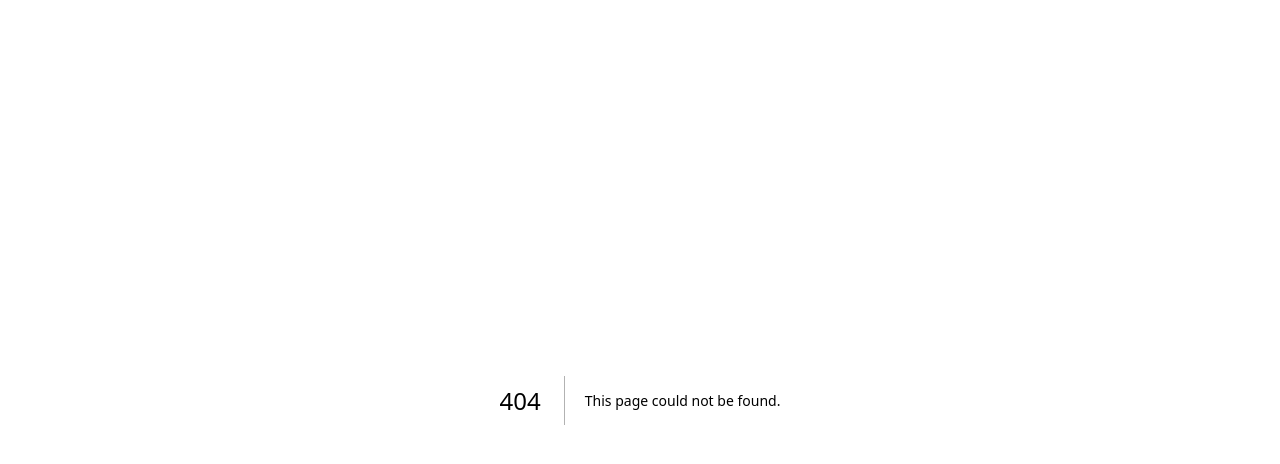
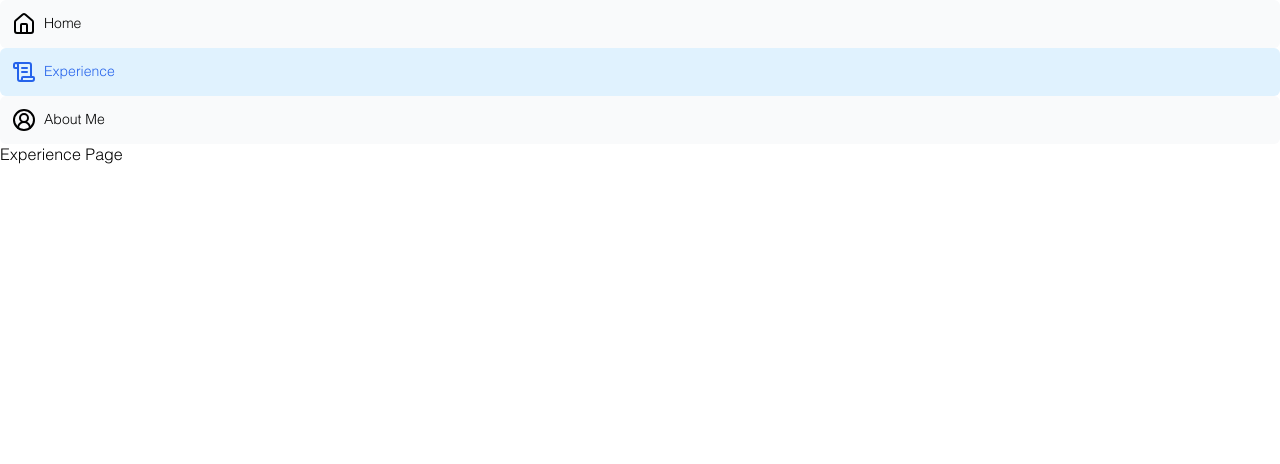
Before and after one commit to hrobb/personalSiteBase, a Next.js app: page /experience in a window 1280 px wide. Before the commit this address had no page. Shown: the top 464 px of the page. Built offline with nearby package versions, Linux system fonts and the light colour scheme.

Commit message:
First component, linking, new page

```diff
--- /dev/null
+++ b/app/experience/page.tsx
@@ -0,0 +1,3 @@
+export default function Page() {
+	return <p>Experience Page</p>;
+  }
--- a/app/layout.tsx
+++ b/app/layout.tsx
@@ -1,8 +1,12 @@
 import type { Metadata } from "next";
-import { Inter } from "next/font/google";
+import localFont from "next/font/local";
 import "./globals.css";
+import NavLinks from "./ui/nav-links";
 
-const inter = Inter({ subsets: ["latin"] });
+const helvetica = localFont({
+  src: './Helvetica-Light.woff2',
+  display: 'swap'
+});
 
 export const metadata: Metadata = {
   title: "Personal Site Base",
@@ -16,7 +20,12 @@ export default function RootLayout({
 }>) {
   return (
     <html lang="en">
-      <body className={inter.className}>{children}</body>
+      <body className={`${helvetica.className} antialiased`}>
+        <div className="test">
+          <NavLinks/>
+        </div>
+        {children}
+      </body>
     </html>
   );
 }
--- a/app/page.tsx
+++ b/app/page.tsx
@@ -1,4 +1,5 @@
 import Image from "next/image";
+import Card from "@/app/ui/card";
 
 export default function Home() {
   return (
@@ -8,6 +9,7 @@ export default function Home() {
           Get started by editing&nbsp;
           <code className="font-mono font-bold">app/page.tsx</code>
         </p>
+
         <div className="fixed bottom-0 left-0 flex h-48 w-full items-end justify-center bg-gradient-to-t from-white via-white dark:from-black dark:via-black lg:static lg:h-auto lg:w-auto lg:bg-none">
           <a
             className="pointer-events-none flex place-items-center gap-2 p-8 lg:pointer-events-auto lg:p-0"
@@ -27,6 +29,13 @@ export default function Home() {
           </a>
         </div>
       </div>
+
+      <Card
+        title="Testing Left Card"
+        text="Here's a bunch of test text that we'll need to refactor later but for now we just need it to be really long and exhaustive. Ooo a JSON would be really convenient to store any and all data that will populate these objects throughout our time doing this."
+        imgSrc="/next.svg"
+        altText="Filler logo?"
+      />
 
       <div className="relative flex place-items-center before:absolute before:h-[300px] before:w-full sm:before:w-[480px] before:-translate-x-1/2 before:rounded-full before:bg-gradient-radial before:from-white before:to-transparent before:blur-2xl before:content-[''] after:absolute after:-z-20 after:h-[180px] after:w-full sm:after:w-[240px] after:translate-x-1/3 after:bg-gradient-conic after:from-sky-200 after:via-blue-200 after:blur-2xl after:content-[''] before:dark:bg-gradient-to-br before:dark:from-transparent before:dark:to-blue-700 before:dark:opacity-10 after:dark:from-sky-900 after:dark:via-[#0141ff] after:dark:opacity-40 before:lg:h-[360px] z-[-1]">
         <Image
--- /dev/null
+++ b/app/ui/card.tsx
@@ -0,0 +1,35 @@
+import Image from 'next/image';
+
+export default function Card({
+	title,
+	text,
+	imgSrc,
+	altText
+}: {
+	title: string;
+	text: string;
+	imgSrc: string;
+	altText: string;
+}) {
+	return (
+		<div className='flex flex-row mx-auto max-w-4xl border-2 border-black rounded-lg sm:m-6 sm:p-6'>
+			<div className='hidden md:flex justify-center w-1/5 p-2'>
+				<Image
+					src={imgSrc}
+					className=""
+					width={100}
+					height={100}
+					alt={altText}
+				/>
+			</div>
+			<div className="md:w-4/5 p-2">
+				<div>
+					<h1 className='text-2xl font-bold'>{title}</h1>
+				</div>
+				<div>
+					<p>{text}</p>
+				</div>
+			</div>
+		</div>
+	)
+}
--- /dev/null
+++ b/app/ui/icons.tsx
@@ -0,0 +1,19 @@
+import {
+	House,
+	ScrollText,
+	CircleUserRound,
+	X,
+	Copy,
+	ChevronLeft,
+	ChevronRight
+} from "lucide-react"
+
+export const Icons = {
+	home: House,
+	experience: ScrollText,
+	aboutme: CircleUserRound,
+	close: X,
+	copy: Copy,
+	chevronLeft: ChevronLeft,
+	chevronRight: ChevronRight
+}
--- /dev/null
+++ b/app/ui/nav-links.tsx
@@ -0,0 +1,40 @@
+'use client';
+
+import Link from 'next/link';
+import {usePathname} from 'next/navigation';
+import {Icons} from '@/app/ui/icons';
+import clsx from 'clsx';
+
+// Links to appear in the header layout
+const links = [
+	{ name: 'Home', href: '/', icon: Icons.home },
+	{ name: 'Experience', href: '/experience', icon: Icons.experience},
+	{ name: 'About Me', href: '/aboutme', icon: Icons.aboutme },
+  ];
+
+export default function NavLinks() {
+	const pathname = usePathname();
+
+	return (
+		<>
+		{links.map((link) => {
+			const LinkIcon = link.icon;
+			return (
+			<Link
+				key={link.name}
+				href={link.href}
+				className={clsx(
+					'flex h-[48px] grow items-center justify-center gap-2 rounded-md bg-gray-50 p-3 text-sm font-medium hover:bg-sky-100 hover:text-blue-600 md:flex-none md:justify-start md:p-2 md:px-3',
+					{
+					  'bg-sky-100 text-blue-600': pathname === link.href,
+					},
+				  )}
+			>
+				<LinkIcon className="w-6" />
+				<p className="hidden md:block">{link.name}</p>
+			</Link>
+			);
+		})}
+		</>
+	);
+}
--- a/package.json
+++ b/package.json
@@ -10,7 +10,8 @@
   },
   "dependencies": {
     "clsx": "^2.1.0",
-    "next": "14.1.0",
+    "lucide-react": "^0.427.0",
+    "next": "^14.2.5",
     "react": "^18",
     "react-dom": "^18"
   },
```
Also changed, not shown: app/Helvetica-Light.woff2 (added), 1 other file (tests, documents, lock files or other folders).
